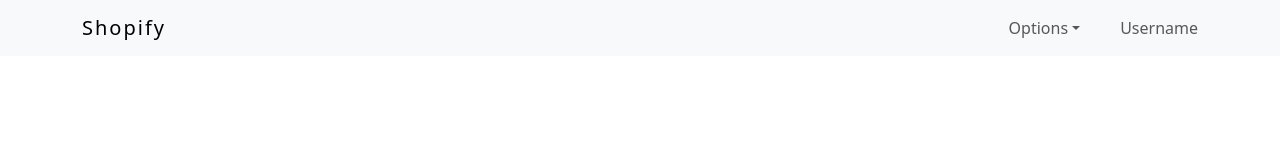
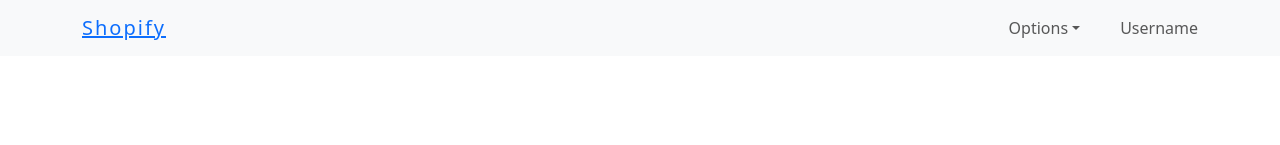
Before and after one commit to bandi-rajashree21/Shopify, a React app: page / in a window 1280 px wide. Shown: the top 145 px of the page. Built offline with nearby package versions, Linux system fonts and the light colour scheme; the HTML template or start-up script is replaced by a standard one.

Commit message:
added productList routes

```diff
--- a/src/components/CategoryItem/CategoryItem.jsx
+++ b/src/components/CategoryItem/CategoryItem.jsx
@@ -1,7 +1,10 @@
+import { Link } from "react-router-dom";
+
 function CategoryItem({ itemName }) {
     return (
         <div className="category-item d-flex align-items-center justify-content-center">
-            <a href="productList.html">{itemName}</a>
+           <Link to="/products">{itemName}</Link>
+
         </div>
     );
 
--- a/src/components/Header/Header.css
+++ b/src/components/Header/Header.css
@@ -1,3 +1,3 @@
-#title {
+#title a{
     letter-spacing: 2px;
 }
--- a/src/components/Header/Header.jsx
+++ b/src/components/Header/Header.jsx
@@ -14,6 +14,7 @@ import {
 
 // CSS import
 import "./Header.css";
+import { Link } from "react-router-dom";
 
 function Header(props) {
   const [isOpen, setIsOpen] = useState(false);
@@ -23,8 +24,8 @@ function Header(props) {
   return (
     <div>
       <Navbar {...props}>
-        <NavbarBrand href="/" id="title">
-          Shopify
+        <NavbarBrand id="title">
+          <Link to="/">Shopify</Link>
         </NavbarBrand>
         <NavbarToggler onClick={toggle} />
         <Collapse isOpen={isOpen} navbar>
--- /dev/null
+++ b/src/pages/ProductList/ProductList.jsx
@@ -0,0 +1,5 @@
+function ProductList() {
+    return <>Product list</>
+}
+
+export default ProductList;
--- a/src/routes/AppRoutes.jsx
+++ b/src/routes/AppRoutes.jsx
@@ -1,12 +1,14 @@
 
 import { Route, Routes } from "react-router";
 import Home from "../pages/Home/Home";
+import ProductList from "../pages/ProductList/ProductList";
 
 function AppRoutes() {
 
     return (
         <Routes>
             <Route path="/" element={<Home />} />
+            <Route path="/products" element={<ProductList />} />
             <Route path="*" element={<Error />}/>
         </Routes>
     )
```
